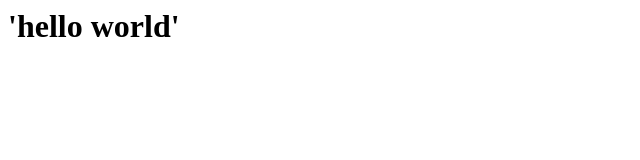
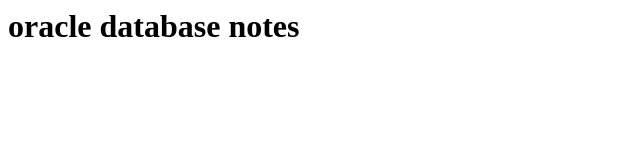
Before and after one commit to christytan/Oracle_DATABASE, a plain HTML site: page index.html in a window 1280 px wide. Shown: the whole page, without its empty margins (0-640 px from the left). Drawn offline with Linux system fonts and the light colour scheme.

Commit message:
Update index.html

```diff
--- a/index.html
+++ b/index.html
@@ -1 +1 @@
-<h1>'hello world'</h1>
+<h1>oracle database notes</h1>
```
